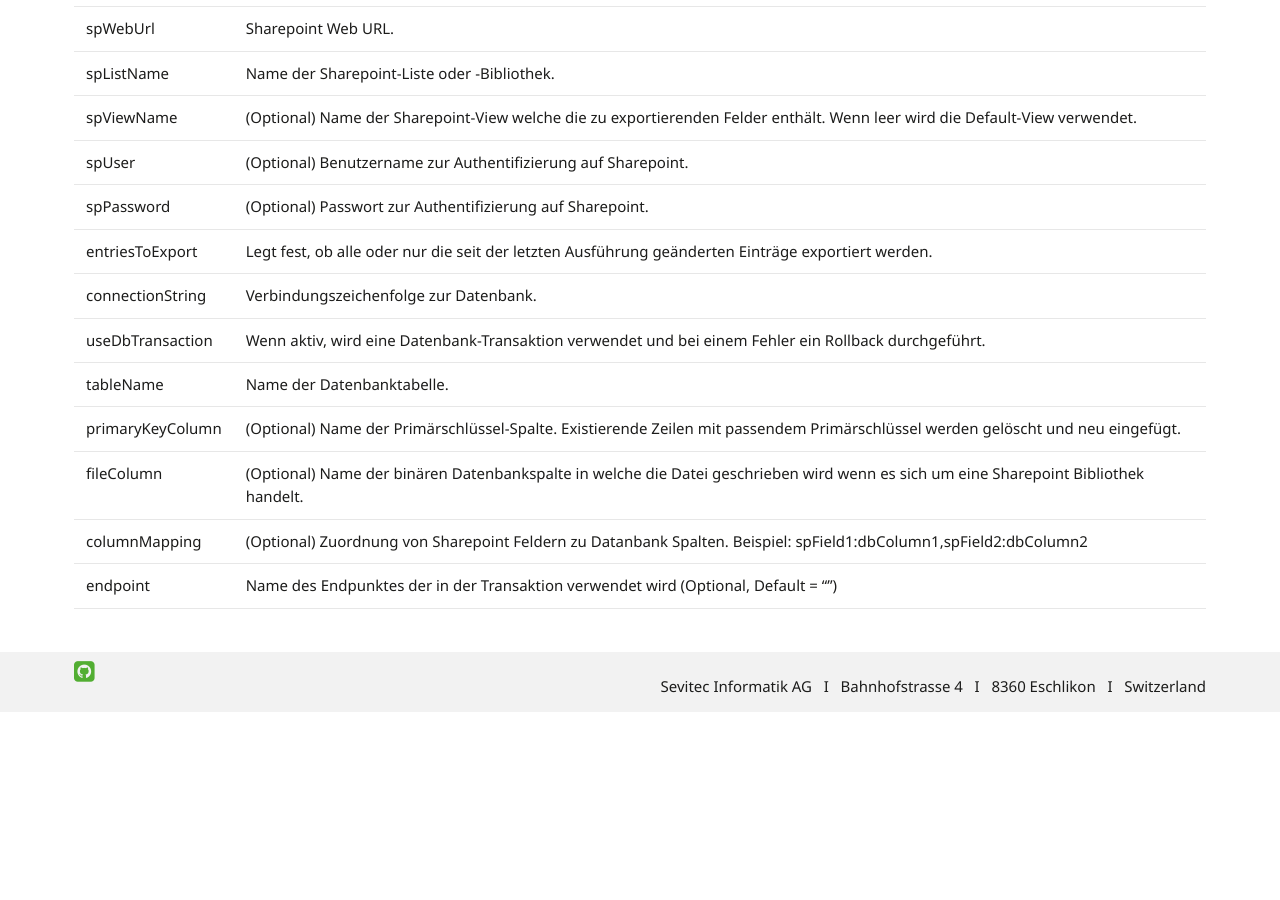
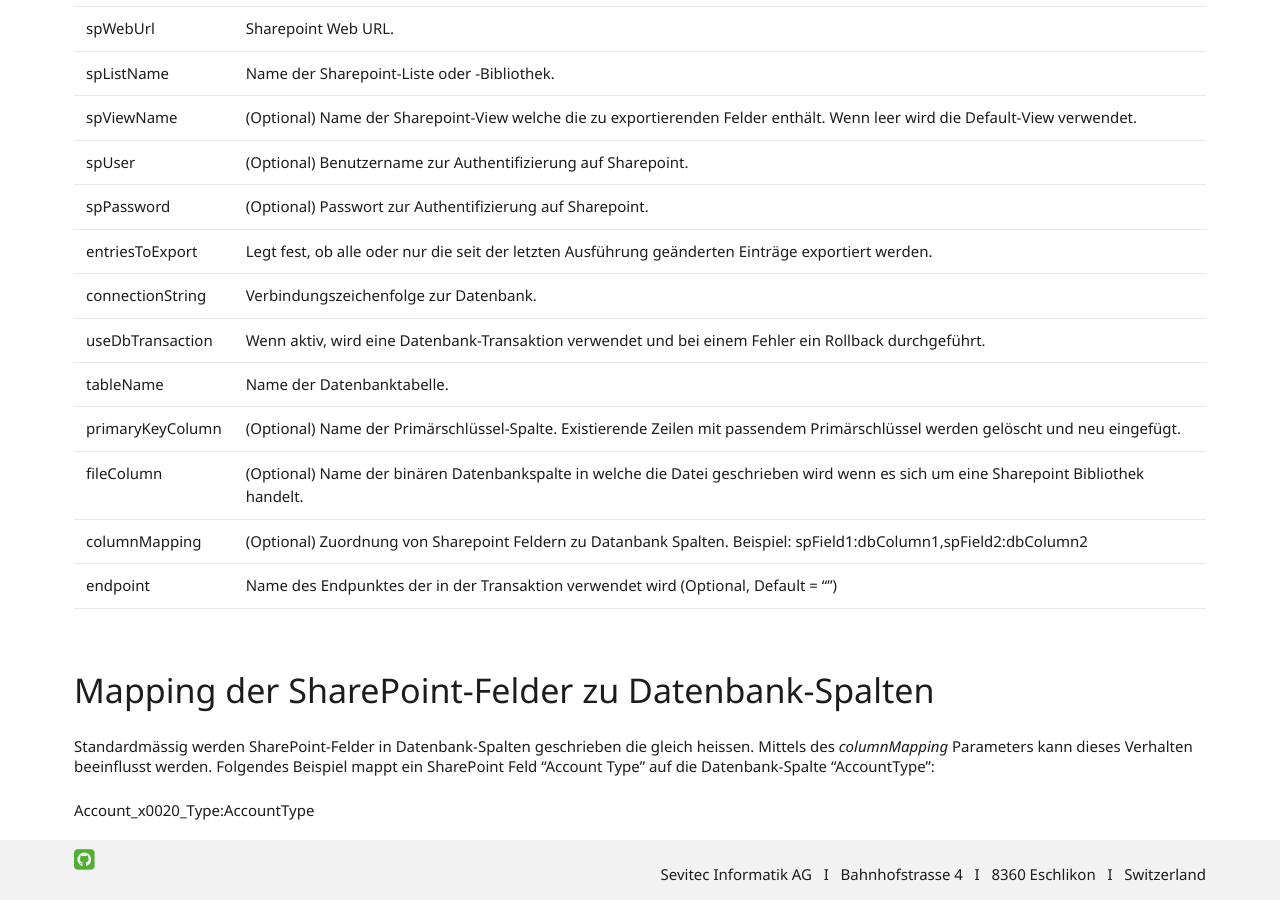
Before and after one commit to primesoft-group/oneconnexx-docs, a Jekyll site: the page built from _pages/addins/de/sharepointtodatabase.md, in a window 1280 px wide and 900 px high, scrolled down 721 px. Built offline with Jekyll 4.4.1, drawn with Linux system fonts in a browser that asks for light colours; nearby versions of some CDN libraries; some web fonts are replaced; before the commit the page ends 1433 px from its top, so only the background shows below that.

Commit message:
Update sharepointtodatabase.md

```diff
--- a/_pages/addins/de/sharepointtodatabase.md
+++ b/_pages/addins/de/sharepointtodatabase.md
@@ -29,8 +29,9 @@ Das SharepointToDatabase Add-In exportiert Items einer Sharepoint Liste/Biblioth
 | columnMapping | (Optional) Zuordnung von Sharepoint Feldern zu Datanbank Spalten. Beispiel: spField1:dbColumn1,spField2:dbColumn2 |
 | endpoint | Name des Endpunktes der in der Transaktion verwendet wird (Optional, Default = "") |
 
-<!--
-### Anwendungsbeispiele
 
-ToDo
--->
+### Mapping der SharePoint-Felder zu Datenbank-Spalten
+
+Standardmässig werden SharePoint-Felder in Datenbank-Spalten geschrieben die gleich heissen. Mittels des *columnMapping* Parameters kann dieses Verhalten beeinflusst werden. Folgendes Beispiel mappt ein SharePoint Feld "Account Type" auf die Datenbank-Spalte "AccountType":
+
+Account_x0020_Type:AccountType
```
